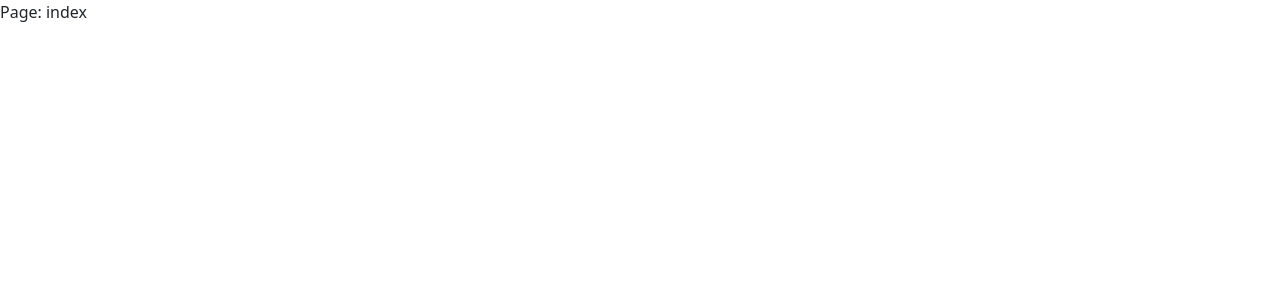
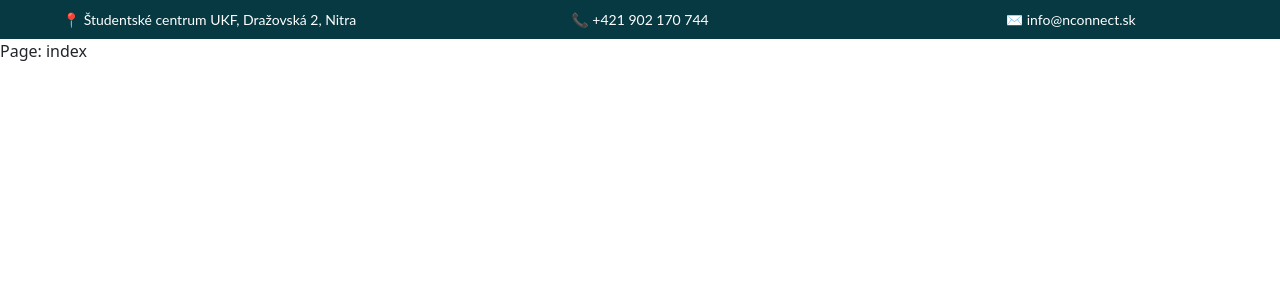
Before and after one commit to br0kenpixel/nconnect-fe2, a Nuxt app: page / in a window 1280 px wide. Shown: the top 300 px of the page. Built offline with nearby package versions, Linux system fonts and the light colour scheme.

Commit message:
add top info bar

```diff
--- a/app.vue
+++ b/app.vue
@@ -1,5 +1,6 @@
 <template>
   <div>
+    <TopInfoBar />
     <NuxtPage />
   </div>
 </template>
--- /dev/null
+++ b/components/TopInfoBar.vue
@@ -0,0 +1,21 @@
+<script lang="ts" setup></script>
+
+<template>
+    <div class="container-fluid text-center">
+        <div class="row">
+            <div class="col-sm">📍 Študentské centrum UKF, Dražovská 2, Nitra</div>
+            <div class="col-sm">📞 +421 902 170 744</div>
+            <div class="col-sm">✉️ info@nconnect.sk</div>
+        </div>
+    </div>
+</template>
+
+<style scoped>
+div {
+    background-color: rgb(6, 57, 66);
+    color: white;
+    padding: 3px;
+    font-size: 14px;
+    font-family: 'Lato', sans-serif;
+}
+</style>
```
